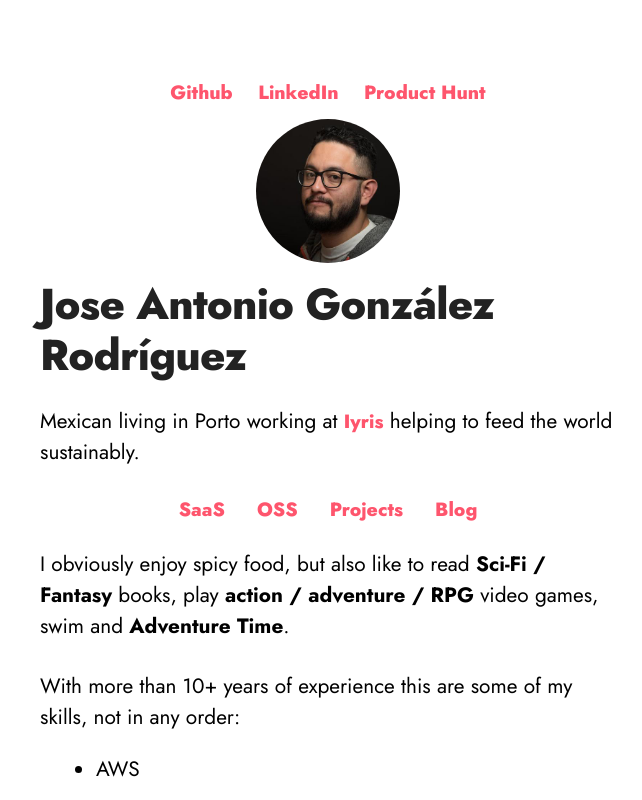
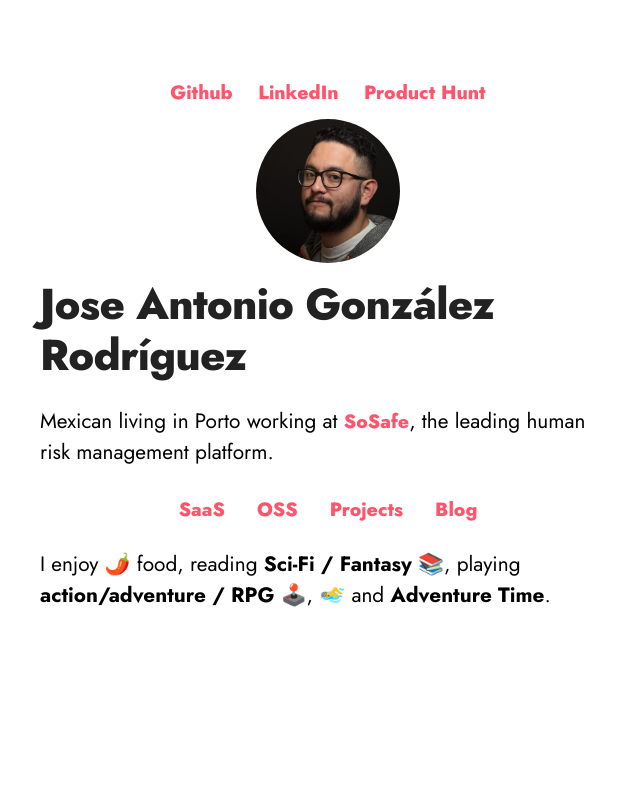
Before and after one commit to jagonzalr/jagonzalr, a Next.js app: page / in a window 1280 px wide. Shown: the top 800 px of the page, without its empty margins (312-954 px from the left). Built offline with nearby package versions, Linux system fonts and the light colour scheme.

Commit message:
Update job employment

```diff
--- a/components/Layout.js
+++ b/components/Layout.js
@@ -87,7 +87,6 @@ export default function Layout({ children, section = 'home' }) {
           <h2 className={styles.backToHomeText}>{name}</h2>
         </Link>
       )}
-      <main>{children}</main>
       {isMainSection(section) && (
         <div className={styles.backToHome}>
           <Link href='/'>← Back to home</Link>
@@ -98,6 +97,7 @@ export default function Layout({ children, section = 'home' }) {
           <Link href={`/${section.split(':')[0]}`}>← Go back</Link>
         </div>
       )}
+      <main>{children}</main>
     </div>
   )
 }
--- a/components/layout.module.css
+++ b/components/layout.module.css
@@ -1,5 +1,5 @@
 .backToHome {
-  margin: 3rem 0 0;
+  margin: 1.5rem 0 0;
 }
 
 .borderCircle {
--- a/pages/index.js
+++ b/pages/index.js
@@ -38,13 +38,13 @@ export default function Home({ types }) {
         <p>
           Mexican living in Porto working at{' '}
           <a
-            href='https://iyris.com/'
+            href='https://sosafe-awareness.com/'
             target='_blank'
             rel='nofollow noopener noreferrer'
           >
-            Iyris
-          </a>{' '}
-          helping to feed the world sustainably.
+            SoSafe
+          </a>
+          , the leading human risk management platform.
         </p>
         <section className={`${styles.text} ${utilStyles.padding1px}`}>
           <ul className={styles.list}>
@@ -68,12 +68,11 @@ export default function Home({ types }) {
       </section>
       <section className={styles.text}>
         <p>
-          I obviously enjoy spicy food, but also like to read{' '}
-          <strong>Sci-Fi / Fantasy</strong> books, play{' '}
-          <strong>action / adventure / RPG</strong> video games, swim and{' '}
+          I enjoy 🌶️ food, reading <strong>Sci-Fi / Fantasy</strong> 📚, playing{' '}
+          <strong>action/adventure / RPG</strong> 🕹️, 🏊‍♂️ and{' '}
           <strong>Adventure Time</strong>.
         </p>
-        <section className={`${styles.text} ${utilStyles.padding1em}`}>
+        {/* <section className={`${styles.text} ${utilStyles.padding1em}`}>
           <p>
             With more than 10+ years of experience this are some of my skills,
             not in any order:
@@ -85,7 +84,7 @@ export default function Home({ types }) {
               </li>
             ))}
           </ul>
-        </section>
+        </section> */}
       </section>
     </Layout>
   )
```
